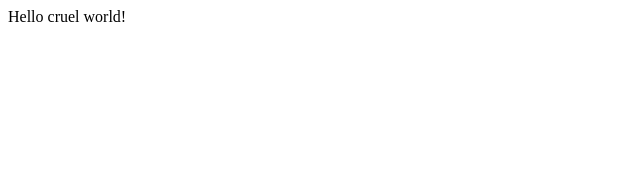
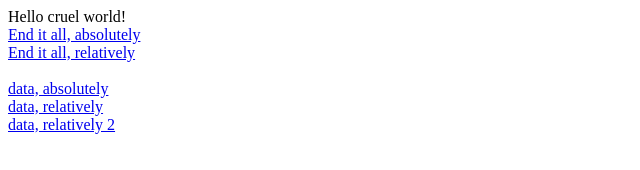
Before and after one commit to theGove/bas-sql-book, a plain HTML site: page index.html in a window 1280 px wide. Shown: the whole page, without its empty margins (0-640 px from the left). Drawn offline with Linux system fonts and the light colour scheme.

Commit message:
building infrastructure

```diff
--- a/index.html
+++ b/index.html
@@ -1,6 +1,11 @@
 <html lang="en">
 <head></head>
 <body>
-    Hello cruel world!
+    Hello cruel world!<br>
+    <a href="/content/junk7.html">End it all, absolutely</a><br>
+    <a href="junk7.html">End it all, relatively</a><br><br>
+    <a href="/content/data/data.html">data, absolutely</a><br>
+    <a href="data/data.html">data, relatively</a><br>
+    <a href="../content/data/data.html">data, relatively 2</a><br><br>
 </body>
 </html>
```
Also changed, not shown: data/data.html (added, +10 -0 lines).
